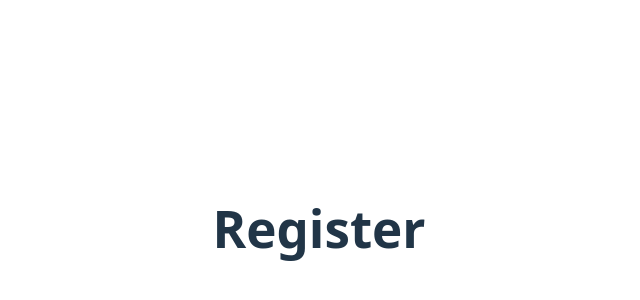
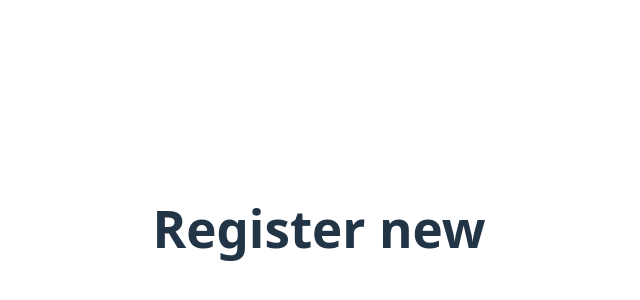
Before and after one commit to Rithin-IT/Financial-Assistance-App, a React (Vite) app: page /register in a window 1280 px wide. Shown: the part 172-472 px from the top of the page, without its empty margins (321-961 px from the left). Built offline with nearby package versions, Linux system fonts and the light colour scheme.

Commit message:
initialtest

```diff
--- a/src/Pages/register.jsx
+++ b/src/Pages/register.jsx
@@ -3,7 +3,7 @@
 function Register(){
 
     return <div>
-            <h1>Register</h1>
+            <h1>Register new</h1>
             </div>
 }
 
```
